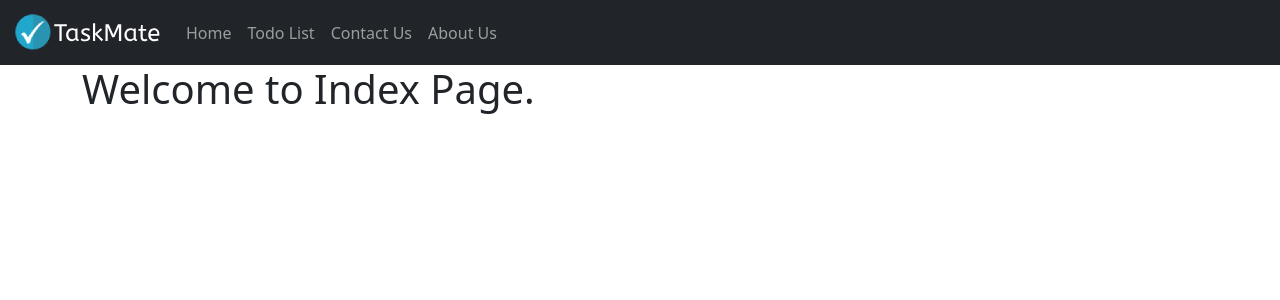
After one commit to VijayT3/Project_Taskmate, a Django app: page / in a window 1280 px wide. The commit adds this page. Shown: the top 300 px of the page. Run offline with Django 4.2, Linux system fonts and the light colour scheme.

Commit message:
urls design

```diff
--- a/taskmate/urls.py
+++ b/taskmate/urls.py
@@ -15,8 +15,12 @@ Including another URLconf
 """
 from django.contrib import admin
 from django.urls import path, include
+from todolist_app import views as todolist_views
 
 urlpatterns = [
     path('admin/', admin.site.urls),
-    path('todolist/', include('todolist_app.urls'))
+    path('', todolist_views.index, name='index'),
+    path('todolist/', include('todolist_app.urls')),
+    path('contact', todolist_views.contact, name='contact'),
+    path('about-us', todolist_views.about, name='about'),
 ]
--- a/templates/base.html
+++ b/templates/base.html
@@ -12,14 +12,14 @@
     {% endblock title%}
     <nav class="navbar navbar-expand-lg navbar-dark bg-dark">
         <div class="container-fluid">
-          <a class="navbar-brand" href="#"><img src="{% static 'images/logo.png' %}" alt="Taskmate"></a>
+          <a class="navbar-brand" href="{% url 'index' %}"><img src="{% static 'images/logo.png' %}" alt="Taskmate"></a>
           <button class="navbar-toggler" type="button" data-bs-toggle="collapse" data-bs-target="#navbarNav" aria-controls="navbarNav" aria-expanded="false" aria-label="Toggle navigation">
             <span class="navbar-toggler-icon"></span>
           </button>
           <div class="collapse navbar-collapse" id="navbarNav">
             <ul class="navbar-nav">
               <li class="nav-item">
-                <a class="nav-link " href="{% url 'todolist' %}">Home</a>
+                <a class="nav-link " href="{% url 'index' %}">Home</a>
               </li>
               <li class="nav-item">
                 <a class="nav-link" href="{% url 'todolist' %}">Todo List</a>
--- /dev/null
+++ b/todolist_app/templates/index.html
@@ -0,0 +1,11 @@
+{%  extends 'base.html' %}
+
+{% block title %}
+  <title>Welcome to Taskmate</title>
+{% endblock title %}
+
+{% block content %}
+  <div class="container">
+    <h1>{{index_text}}</h1>
+  </div>
+{% endblock content %}
--- a/todolist_app/urls.py
+++ b/todolist_app/urls.py
@@ -4,8 +4,6 @@ from todolist_app import views
 
 urlpatterns = [
     path('', views.todolist, name='todolist'),
-    path('contact', views.contact, name='contact'),
-    path('about-us', views.about, name='about'),
     path('delete/<task_id>', views.delete_task, name='delete_task'),
     path('edit/<task_id>', views.edit_task, name='edit_task'),
     path('complete/<task_id>', views.complete_task, name='complete_task'),
--- a/todolist_app/views.py
+++ b/todolist_app/views.py
@@ -57,6 +57,13 @@ def edit_task(request, task_id):
         return render(request, 'edit.html', {'task_obj': task_obj})
 
 
+def index(request):
+    context = {
+        'index_text': "Welcome to Index Page.",
+    }
+    return render(request, 'index.html', context)
+
+
 def contact(request):
     context = {
         'contact_text': "Welcome to Contact Page.",
```
Also changed, not shown: todolist_app/templates/todolist.html (+9 -4 lines), db.sqlite3.
